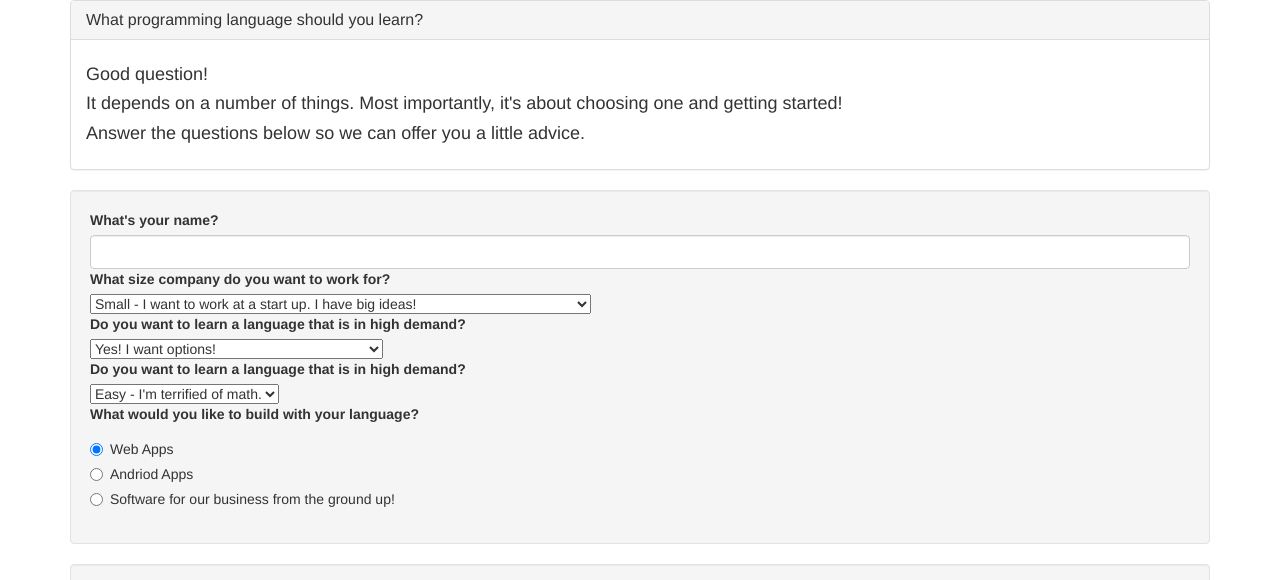
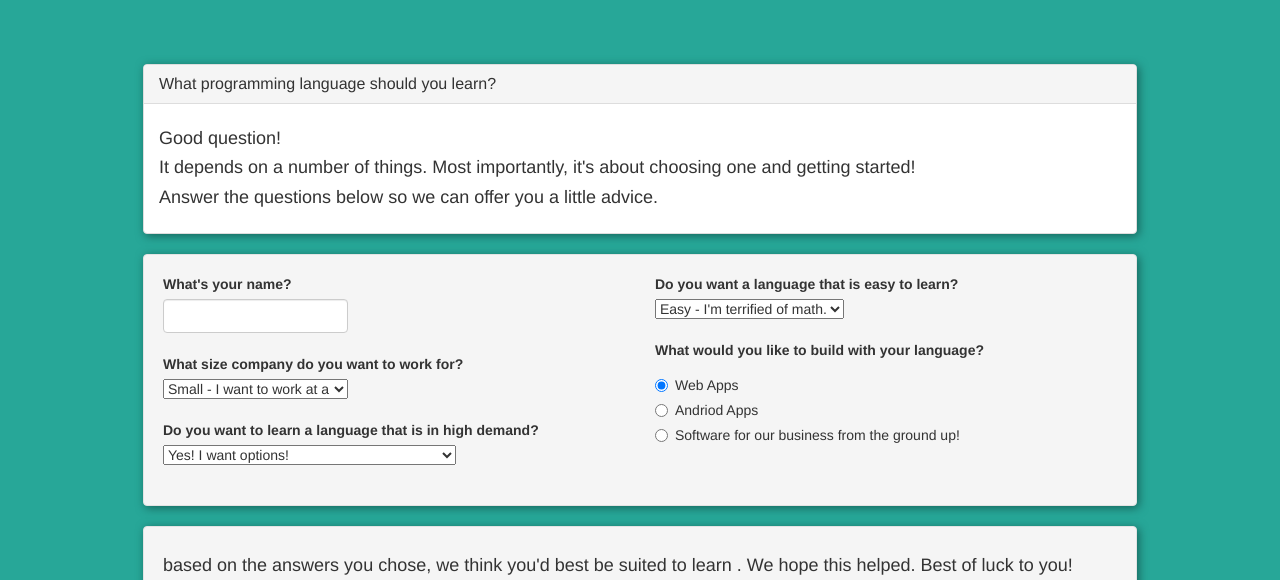
Before and after one commit to Evan-Alexander/track-suggestions, a plain HTML site: page index.html in a window 1280 px wide. Shown: the top 580 px of the page. Drawn offline with Linux system fonts and the light colour scheme.

Commit message:
add two columns to questionnaire. add background color to body

```diff
--- a/css/styles.css
+++ b/css/styles.css
@@ -1,15 +1,54 @@
+/*****************
+LAYOUT
+*****************/
 /*#show {
   display: none;
 }*/
 
+body {
+  margin-top: 5%;
+}
+
+.container {
+  width: 80%;
+}
+
 img {
   width: 500px;
+  display: block;
+  margin: 0 auto;
 }
 
 .btn,
+#blank,
 #size,
 #demand,
 #simple,
 #what {
   display: block;
 }
+
+#blank,
+#size,
+#demand,
+#simple,
+#what {
+  margin-bottom: 1.5em;
+}
+
+#blank,
+#size {
+  width: 40%;
+}
+/*****************
+COLOR
+*****************/
+
+body {
+  background-color: #27a798;
+}
+
+.well,
+.panel {
+  box-shadow: 2px 2px 10px #17645b;
+}
--- a/index.html
+++ b/index.html
@@ -20,13 +20,18 @@
           <h4>Answer the questions below so we can offer you a little advice.</h4>
         </div>
       </div>
+
       <div class="well">
+        <div class="row">
+          <div class="col-md-6">
             <div class="form-group">
-          <form class="" action="index.html" method="post">
+              <div id="blank">
+                <form>
                   <label for="name">What's your name?</label>
                   <input id="name" class="form-control" type="text">
                 </form>
-          <form id="questions">
+              </div>
+              <form class="questions">
                 <label for="size">What size company do you want to work for?</label>
                 <select id="size">
                   <option value="small">Small - I want to work at a start up.  I have big ideas!</option>
@@ -39,13 +44,20 @@
                   <option value="high">Yes! I want options!</option>
                   <option value="no-matter">I just want to learn a language that I'll enjoy.</option>
                 </select>
-            <label for="simple">Do you want to learn a language that is in high demand?</label>
+              </form>
+            </div>
+          </div>
+          <div class="col-md-6">
+            <div class="form-group">
+              <form class="questions">
+                <label for="simple">Do you want a language that is easy to learn?</label>
                 <select id="simple">
                   <option value="easy">Easy - I'm terrified of math.</option>
                   <option value="whatever">I don't care.  Bring it on!</option>
                 </select>
                 <label for="what">What would you like to build with your language?</label>
-            <div id="what"class="radio">
+                <div id="what">
+                  <div class="radio">
                     <label>
                       <input type="radio" name="build" value="web-apps" checked>
                       Web Apps
@@ -63,11 +75,15 @@
                       Software for our business from the ground up!
                     </label>
                   </div>
+                </div>
               </form>
             </div>
           </div>
+        </div>
+      </div>
+
       <div id="show"class="well">
-        <h6><span id="addressed"></span> based on the answers you chose, we think you'd best be suited to learn <span id="lang"></span>.  We hope this helped.  Best of luck to you!</h6>
+        <h4><span id="addressed"></span> based on the answers you chose, we think you'd best be suited to learn <span id="lang"></span>.  We hope this helped.  Best of luck to you!</h4>
         <img id="php" src="img/php.png" alt="picture of php logo">
         <img id="ruby" src="img/ruby.jpg" alt="picture of ruby logo">
         <img id="java" src="img/java.png" alt="picture of java logo">
```
Lines whose indentation alone changed are shown as unchanged.
